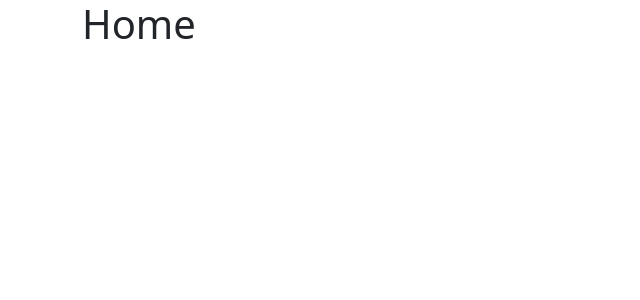
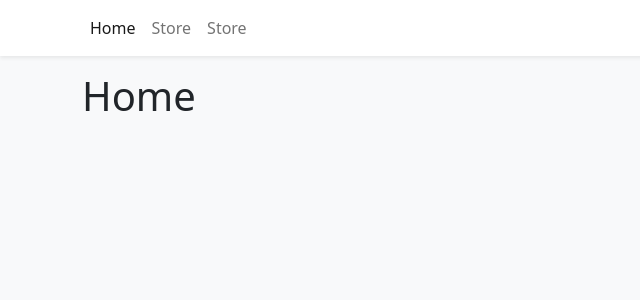
Before and after one commit to Mhdez221993/shopping_cart, a React (Vite) app: page / in a window 1280 px wide. Shown: the top 300 px of the page, without its empty margins (0-640 px from the left). Built offline with nearby package versions, Linux system fonts and the light colour scheme.

Commit message:
Add nav component

```diff
--- a/index.html
+++ b/index.html
@@ -6,7 +6,7 @@
     <meta name="viewport" content="width=device-width, initial-scale=1.0" />
     <title>Vite + React + TS</title>
   </head>
-  <body>
+  <body class="bg-light">
     <div id="root"></div>
     <script type="module" src="/src/main.tsx"></script>
   </body>
--- a/src/App.tsx
+++ b/src/App.tsx
@@ -3,17 +3,21 @@
 import { About } from './pages/About'
 import { Container } from 'react-bootstrap'
 import { Home } from './pages/Home'
+import { Navbar } from './components/NavBar'
 import { Store } from './pages/Store'
 
 function App() {
   return (
-    <Container>
+    <>
+      <Navbar />
+      <Container className="mb-4">
         <Routes>
           <Route path="/" element={<Home />} />
           <Route path="/store" element={<Store />} />
           <Route path="/about" element={<About />} />
         </Routes>
       </Container>
+    </>
   )
 }
 
--- /dev/null
+++ b/src/components/NavBar.tsx
@@ -0,0 +1,25 @@
+import { Container, Nav, Navbar as NavbarBs } from 'react-bootstrap'
+
+import { NavLink } from 'react-router-dom'
+
+export const Navbar = () => {
+  return (
+    <NavbarBs className="bg-white shadow-sm mb-3">
+      <Container>
+        <Nav className="me-auto">
+          <Nav.Link to="/" as={NavLink}>
+            Home
+          </Nav.Link>
+
+          <Nav.Link to="/about" as={NavLink}>
+            Store
+          </Nav.Link>
+
+          <Nav.Link to="/store" as={NavLink}>
+            Store
+          </Nav.Link>
+        </Nav>
+      </Container>
+    </NavbarBs>
+  )
+}
```
Lines whose indentation alone changed are shown as unchanged.
